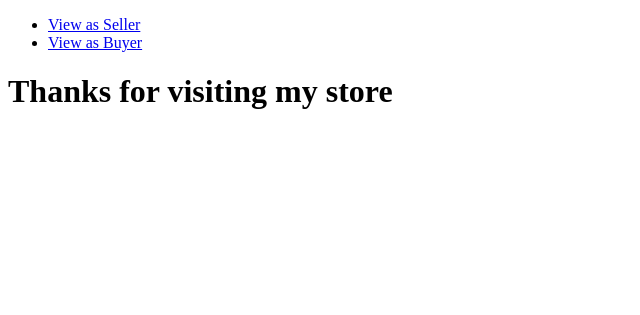
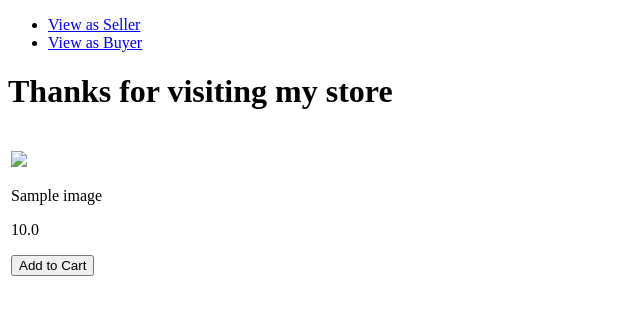
Before and after one commit to norrismei/sell-buy-images, a Flask app: template templates/store.html in a window 1280 px wide. Shown: the top 315 px of the page, without its empty margins (0-640 px from the left). Run offline with Flask 2, Linux system fonts and the light colour scheme; the template is opened without the code that fills it: values that come from a table or form of the project are taken from there, others are empty; tables that the repository leaves empty hold one stand-in row (values such as "Sample post").

Commit message:
Configured basic store view to three images per row

```diff
--- a/server.py
+++ b/server.py
@@ -66,7 +66,9 @@ def manage_inventory():
 def view_store():
     """View public view of store"""
 
-    return render_template('store.html')
+    images = crud.get_public_images_desc()
+
+    return render_template('store.html', images=images)
 
 
 @app.route('/api/update-image', methods=['POST'])
--- a/templates/store.html
+++ b/templates/store.html
@@ -4,4 +4,21 @@
 {% block body %}
     <h1>Thanks for visiting my store</h1>
 
+    {% if images %}
+    <table>
+        <tr>
+        {% for image in images %}
+            <td data-image-id="{{ image.id }}">
+                <p><img src="{{ image.url }}" height="300"></p>
+                <p>{{ image.name }}</p>
+                <p>{{ image.price }}</p>
+                <p><button type="button" class="add">Add to Cart</button></p>
+            </td>
+            {% if loop.index is divisibleby 3 %}</tr><tr>{% endif %}
+        {% endfor %}
+    </table>
+    {% else %}
+        We don't have any images for sale yet. Check back soon.
+    {% endif %}
+
 {% endblock %}
```
